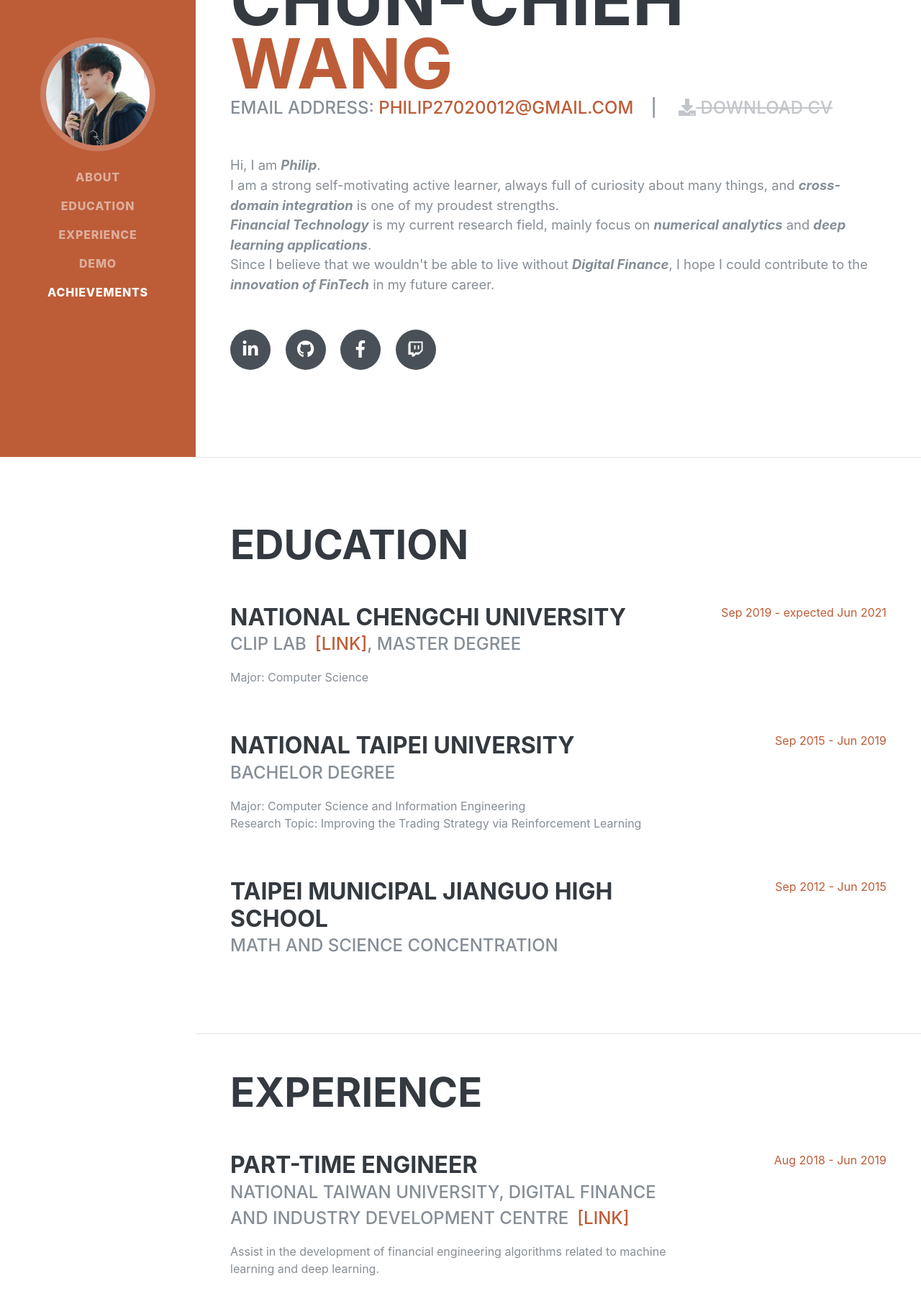
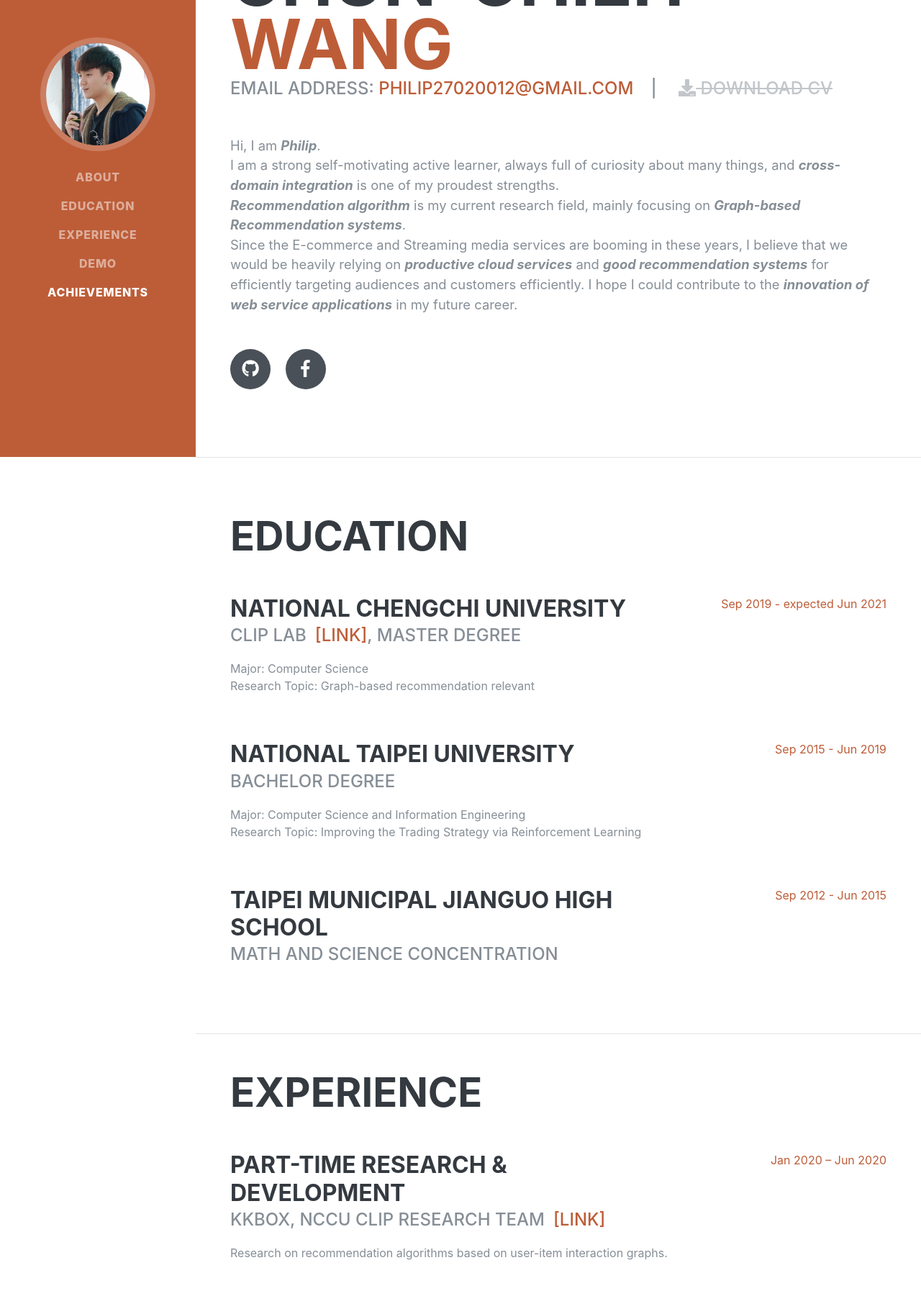
Before and after one commit to RainBoltz/ccwang, a plain HTML site: page index.html in a window 1280 px wide. Shown: the part 165-1959 px from the top of the page at 72% size. Drawn offline with Linux system fonts and the light colour scheme; a web font is replaced by a local one.

Commit message:
Update index.html

```diff
--- a/index.html
+++ b/index.html
@@ -95,20 +95,24 @@
           <a href="mailto:philip27020012@gmail.com">philip27020012@gmail.com</a>&emsp;|&emsp;
           <a href="ChunChiehWang-CV.pdf" class="isDisabled" download><i class="fa fa-download"></i> download CV</a>
         </div>
-        <p class="lead mb-5">Hi, I am <span class="marker">Philip</span>. <br>I am a strong self-motivating active learner, always full of curiosity about many things, and <span class="marker">cross-domain integration</span> is one of my proudest strengths. <br><span class="marker">Financial Technology</span> is my current research field, mainly focus on <span class="marker">numerical analytics</span> and <span class="marker">deep learning applications</span>. <br>Since I believe that we wouldn't be able to live without <span class="marker">Digital Finance</span>, I hope I could contribute to the <span class="marker">innovation of FinTech</span> in my future career.</p>
+        <p class="lead mb-5">Hi, I am <span class="marker">Philip</span>. <br>
+          I am a strong self-motivating active learner, always full of curiosity about many things,
+          and <span class="marker">cross-domain integration</span> is one of my proudest strengths. <br>
+          <span class="marker">Recommendation algorithm</span> is my current research field, mainly focusing on <span class="marker">Graph-based Recommendation systems</span>. <br>
+          Since the E-commerce and Streaming media services are booming in these years, I believe that we would be heavily relying on <span class="marker">productive cloud services</span> and <span class="marker">good recommendation systems</span> for efficiently targeting audiences and customers efficiently. I hope I could contribute to the <span class="marker">innovation of web service applications</span> in my future career.</p>
         <div class="social-icons">
-          <a href="https://www.linkedin.com/in/chun-chieh-wang-1a73336b/" target="_blank">
+          <!--<a href="https://www.linkedin.com/in/chun-chieh-wang-1a73336b/" target="_blank">
             <i class="fab fa-linkedin-in"></i>
-          </a>
+          </a>-->
           <a href="https://github.com/rainboltz" target="_blank">
             <i class="fab fa-github"></i>
           </a>
           <a href="https://www.facebook.com/rainboltz" target="_blank">
             <i class="fab fa-facebook-f"></i>
           </a>
-          <a href="https://www.twitch.tv/rainboltz/" target="_blank">
+          <!--<a href="https://www.twitch.tv/rainboltz/" target="_blank">
             <i class="fab fa-twitch"></i>
-          </a>
+          </a>-->
         </div>
       </div>
     </section>
@@ -124,7 +128,7 @@
             <h3 class="mb-0">National Chengchi University</h3>
             <div class="subheading mb-3">CLIP Lab&ensp;<a href="https://clip.csie.org/" target="_blank">[link]</a>, Master degree</div>
             <div>Major: Computer Science</div>
-            <p></p>
+            <p>Research Topic: Graph-based recommendation relevant</p>
           </div>
           <div class="resume-date text-md-right">
             <span class="text-primary">Sep 2019 - expected Jun 2021</span>
@@ -162,6 +166,17 @@
     <section class="resume-section p-3 p-lg-5 d-flex justify-content-center" id="experience">
       <div class="w-100">
         <h2 class="mb-5">Experience</h2>
+
+        <div class="resume-item d-flex flex-column flex-md-row justify-content-between mb-5">
+          <div class="resume-content">
+            <h3 class="mb-0">Part-time Research & Development</h3>
+            <div class="subheading mb-3">KKBOX, NCCU CLIP Research Team&ensp;<a href="https://www.kkbox.com/about/zh-tw" target="_blank">[link]</a></div>
+            <p>Research on recommendation algorithms based on user-item interaction graphs.</p>
+          </div>
+          <div class="resume-date text-md-right">
+            <span class="text-primary">Jan 2020 – Jun 2020</span>
+          </div>
+        </div>
 
         <div class="resume-item d-flex flex-column flex-md-row justify-content-between mb-5">
           <div class="resume-content">
```
